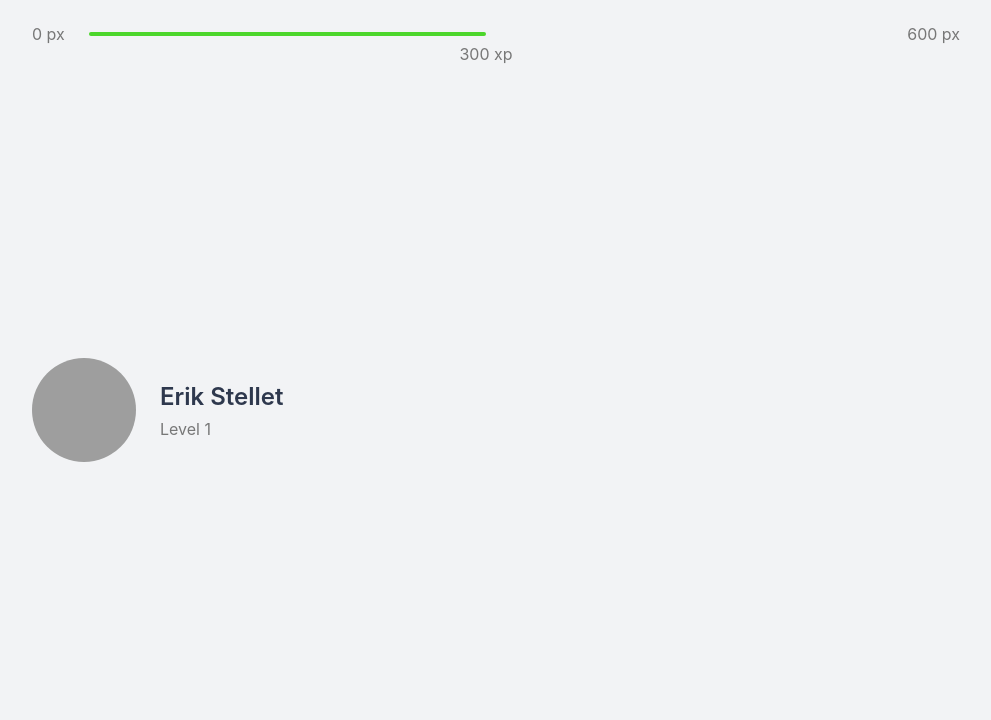
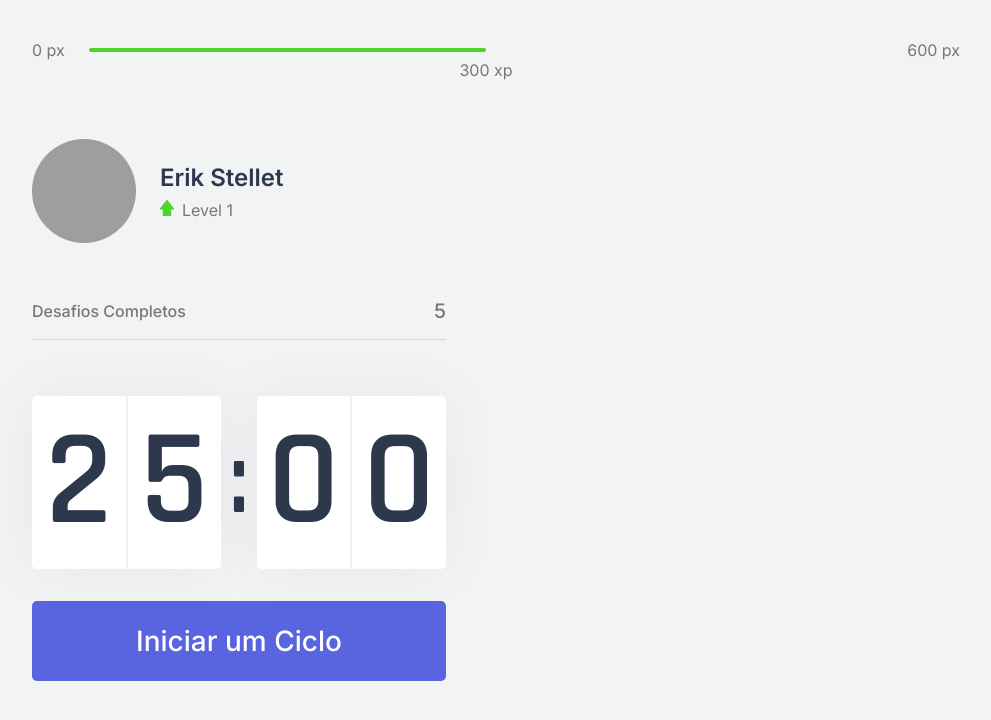
Before and after one commit to Erikstellet/Next-Level-Week-4, a Next.js app: page / in a window 1280 px wide. Shown: the top 720 px of the page, without its empty margins (144-1135 px from the left). Built offline with nearby package versions, Linux system fonts and the light colour scheme; grey boxes are pictures that could not be loaded.

Commit message:
NLW#4 | Trilha ReactJS - Aula 2 Part 2

```diff
--- /dev/null
+++ b/src/components/CompletedChallenges.tsx
@@ -0,0 +1,11 @@
+import styles from '../styles/components/CompletedChallenges.module.css';
+
+export function CompletedChallenges()
+{
+    return(
+        <div className={ styles.completedChallengesContainer }>
+            <span>Desafios Completos</span>
+            <span>5</span>
+        </div>
+    );
+}
--- /dev/null
+++ b/src/components/Countdown.tsx
@@ -0,0 +1,57 @@
+import { useState, useEffect } from 'react';
+import styles from '../styles/components/Countdown.module.css';
+
+export function Countdown()
+{
+    const [time, setTime] = useState(25 * 60);
+
+    const minutes = Math.floor(time / 60);
+    const seconds = time % 60;
+
+    const [ active, setActive ] = useState(false);
+
+
+    const [ minuteLeft, minuteRight] = String(minutes).padStart(2, '0').split('');
+    const [ secondLeft , secondRight] = String(seconds).padStart(2, '0').split('');
+
+    function startCountdown()
+    {
+        setActive(true);
+    }
+
+    useEffect(() =>
+    {
+        if(active && time > 0)
+        {
+            setTimeout(() =>
+            {
+                setTime(time - 1);
+            }, 1000)
+        }
+    }, [active, time])
+
+    return(
+        <div>
+            <div className={ styles.countdownContainer }>
+
+                <div>
+                    <span>{ minuteLeft }</span>
+                    <span>{ minuteRight }</span>
+                </div>
+
+                <span>:</span>
+
+                <div>
+                    <span>{ secondLeft }</span>
+                    <span>{ secondRight }</span>
+                </div>
+
+            </div>
+            <button type="button" className={ styles.countdownButton }
+                    onClick={ startCountdown }>
+                    Iniciar um Ciclo
+            </button>
+
+        </div>
+    )
+}
--- a/src/components/Profile.tsx
+++ b/src/components/Profile.tsx
@@ -8,7 +8,10 @@ export function Profile()
 
             <div>
                 <strong>Erik Stellet</strong>
-                <p>Level 1</p>
+                <p>
+                    <img src="icons/level.svg" alt="Level" />
+                    Level 1
+                </p>
             </div>
         </div>
     )
--- /dev/null
+++ b/src/pages/_document.tsx
@@ -0,0 +1,23 @@
+
+import Document, { Html, Head, NextScript, Main } from 'next/document'
+
+class MyDocument extends Document {
+  render() {
+    return (
+      <Html>
+        <Head>
+          <link rel="shortcut icon" href="favicon.png" type="image/png"/>
+
+          <link rel="preconnect" href="https://fonts.gstatic.com"/>
+          <link href="https://fonts.googleapis.com/css2?family=Inter:wght@400;500;600&family=Rajdhani:wght@600&display=swap" rel="stylesheet"/>
+        </Head>
+        <body>
+          <Main/>
+          <NextScript/>
+        </body>
+      </Html>
+    )
+  }
+}
+
+export default MyDocument
--- a/src/pages/index.tsx
+++ b/src/pages/index.tsx
@@ -1,17 +1,27 @@
+import { CompletedChallenges } from '../components/CompletedChallenges';
+import { Countdown } from '../components/Countdown';
 import { ExperienceBar } from '../components/ExperienceBar'
 import { Profile } from '../components/Profile'
 
+import Head from 'next/head';
 import styles from '../styles/pages/Home.module.css';
 
 export default function Home()
 {
   return (
     <div className={ styles.container }>
+
+    <Head>
+      <title>Inicio | move.it</title>
+    </Head>
+
       <ExperienceBar />
 
       <section>
         <div>
           <Profile />
+          <CompletedChallenges />
+          <Countdown />
         </div>
 
         <div>
@@ -19,4 +29,5 @@ export default function Home()
         </div>
       </section>
     </div>
-)}
+);
+}
--- /dev/null
+++ b/src/styles/components/CompletedChallenges.module.css
@@ -0,0 +1,22 @@
+.completedChallengesContainer
+{
+    display: flex;
+    align-items: center;
+    justify-content: space-between;
+
+    margin: 3.5rem 0;
+    padding-bottom: 1rem;
+    border-bottom: 1px solid #D7D8DA;
+
+    font-weight: 500;
+}
+
+.completedChallengesContainer span:first-child
+{
+    font-size: 500;
+}
+
+.completedChallengesContainer span:last-child
+{
+    font-size: 1.25rem;
+}
--- /dev/null
+++ b/src/styles/components/Countdown.module.css
@@ -0,0 +1,72 @@
+.countdownContainer
+{
+    display: flex;
+    align-items: center;
+    font-family: Rajdhani, sans-serif;
+    font-weight: 600;
+    color: var(--title);
+}
+
+.countdownContainer > div
+{
+    flex: 1;
+
+    display: flex;
+    align-items: center;
+    justify-content: space-evenly;
+
+    background: var(--white);
+    box-shadow: 0 0 60px rgba(0, 0, 0, 0.05);
+    border-radius: 5px;
+    font-size: 8.5rem;
+    text-align: center;
+}
+
+.countdownContainer > div span:first-child
+{
+    border-right: 1px solid #F0F1F3;
+}
+
+.countdownContainer > div span
+{
+    flex: 1;
+}
+
+.countdownContainer > div span:last-child
+{
+    border-left: 1px solid #F0F1F3;
+}
+
+.countdownContainer > span
+{
+    font-size: 6.25rem;
+    margin: 0 0.5rem;
+}
+
+.countdownButton
+{
+    width: 100%;
+    height: 5rem;
+
+    margin-top: 2rem;
+
+    display: flex;
+    align-items: center;
+    justify-content: center;
+
+    border: 0;
+    border-radius: 5px;
+
+    background: var(--blue);
+    color: var(--white);
+
+    font-size: 1.75rem;
+    font-weight: 500;
+
+    transition: background-color 0.25s;
+}
+
+.countdownButton:hover
+{
+    background: var(--blue-dark);
+}
--- a/src/styles/components/Profile.module.css
+++ b/src/styles/components/Profile.module.css
@@ -23,8 +23,9 @@
     color: var(--title);
 }
 
-.profileContainer div p
+.profileContainer div p img
 {
     font-size: 1rem;
     margin-top: 0.5rem;
+    margin-right: 0.5rem;
 }
--- a/src/styles/global.css
+++ b/src/styles/global.css
@@ -9,7 +9,7 @@
 
 :root
 {
-    --while:#fff;
+    --white:#fff;
     --background: #f2f3f5;
     --gray-line: #DCDDE0;
     --text: #777777;
--- a/src/styles/pages/Home.module.css
+++ b/src/styles/pages/Home.module.css
@@ -1,20 +1,19 @@
-.container
-{
+.container {
     height: 100vh;
     max-width: 992px;
     margin: 0 auto;
-    padding: 1.5rem 2rem;
+    padding: 2.5rem 2rem;
 
     display: flex;
     flex-direction: column;
-}
+  }
 
-.container section
-{
+  .container section {
     flex: 1;
 
     display: grid;
     grid-template-columns: 1fr 1fr;
     gap: 6.25rem;
+
     align-content: center;
-}
+  }
```
Also changed, not shown: src/pages/_documents.tsx (deleted, +0 -20 lines).
